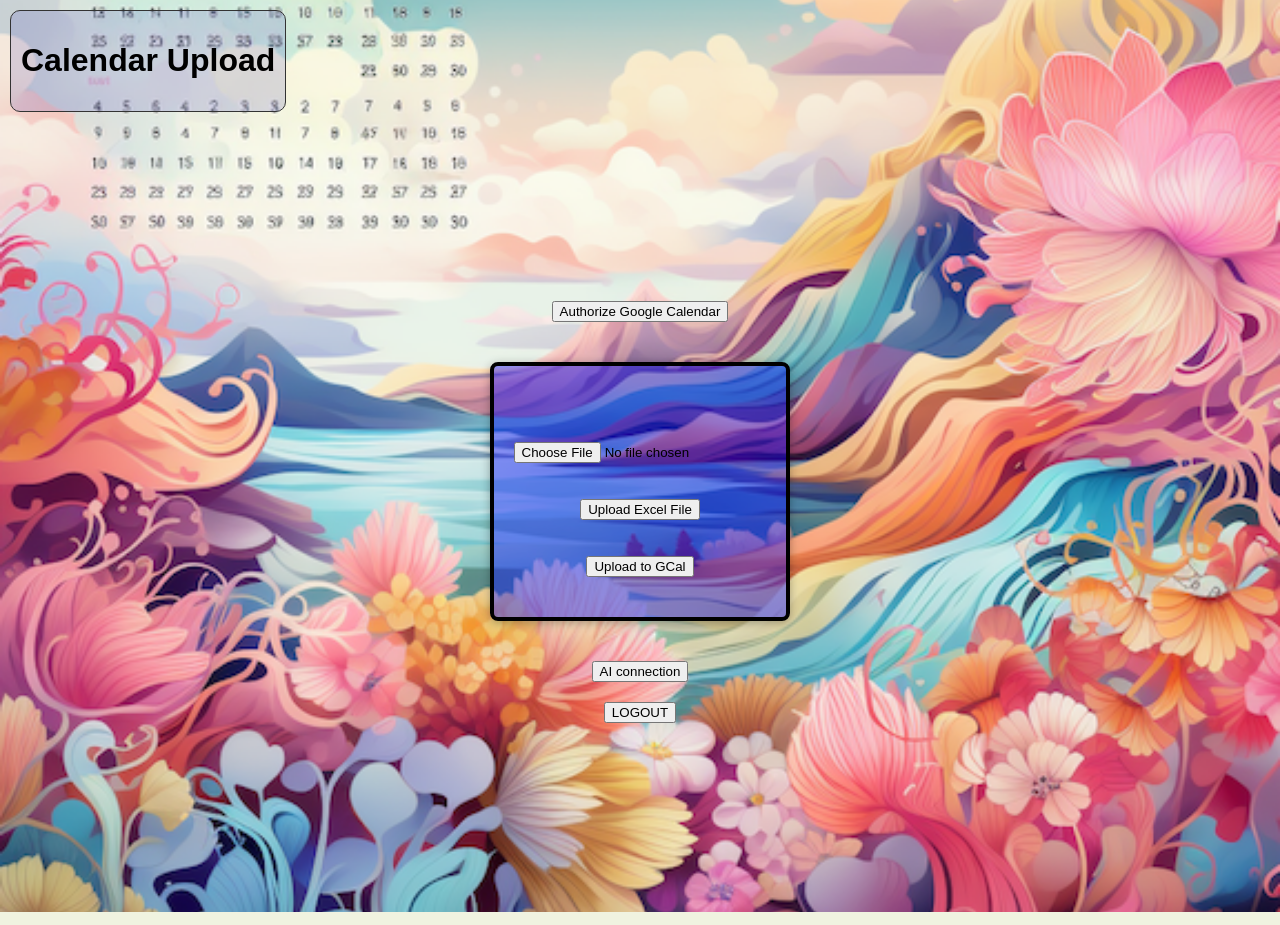
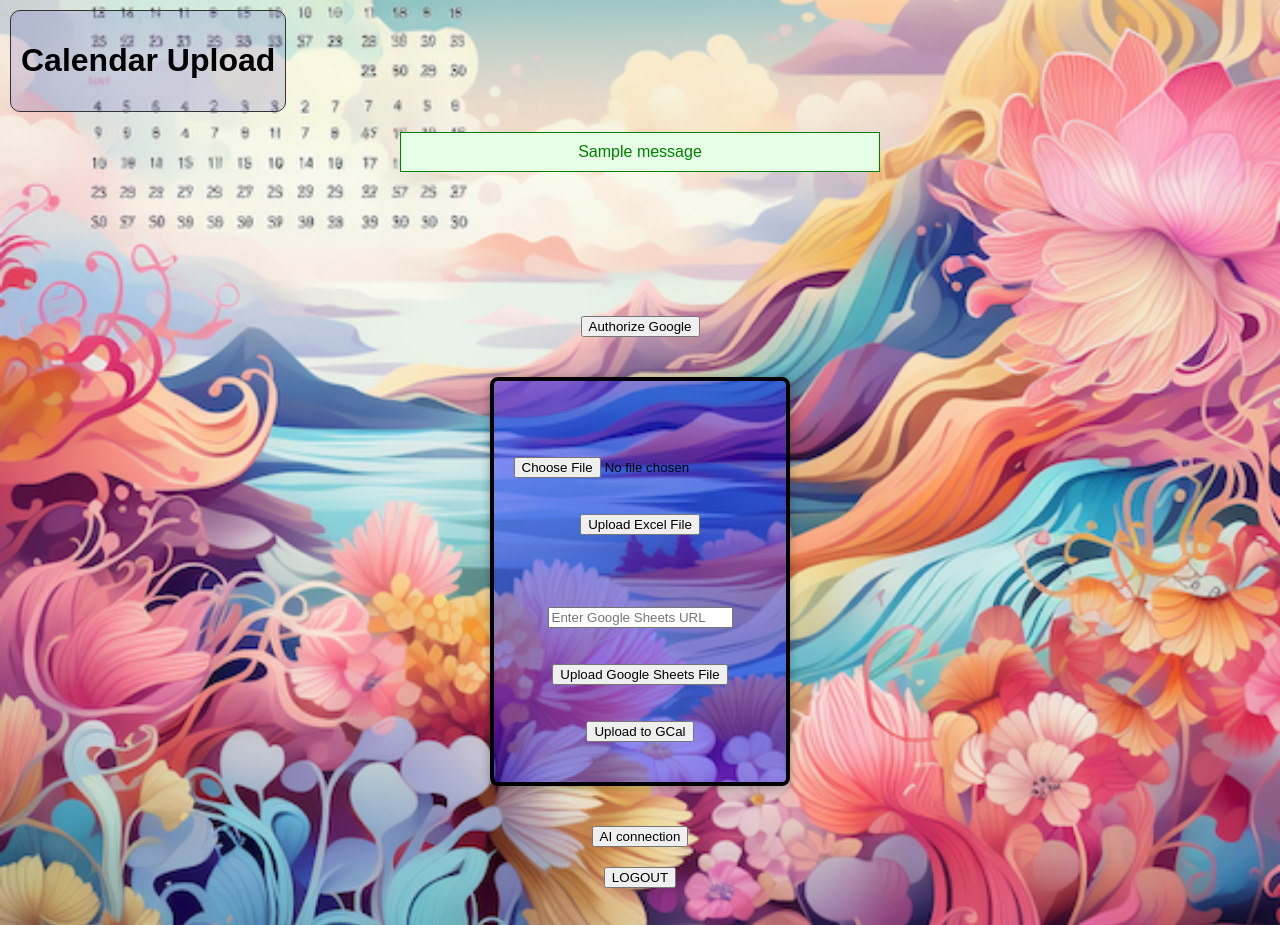
Before and after one commit to garymdmd/pyWeb2, a Flask app: page /upload in a window 1280 px wide. Shown: the top 925 px of the page. Run offline with Flask 3, Linux system fonts and the light colour scheme; the visitor is signed in with stand-in values (Sample User, id 1); one stand-in notice (Sample message) is shown; parts of the project's set-up code (start-up, migrations or seed data) failed here and were passed over.

Commit message:
stable google sheets

```diff
--- a/main.py
+++ b/main.py
@@ -8,6 +8,7 @@ from google_auth_oauthlib.flow import Flow
 from google.auth.transport.requests import Request
 from google.oauth2.credentials import Credentials
 from googleapiclient.discovery import build
+import gspread
 from flask import session, url_for, redirect
 import pandas as pd
 from flask_sqlalchemy import SQLAlchemy
@@ -17,13 +18,14 @@ from flask.cli import with_appcontext
 from flask_login import login_required, current_user
 import openai
 from openai import OpenAI
-
+import pandas as pd  # Make sure to import pandas
+import traceback
 
 
 # Configure the OAuth flow
 os.environ['OAUTHLIB_INSECURE_TRANSPORT'] = '1'  # ONLY for development!
 CLIENT_SECRETS_FILE = "client_secret_618054310074-jrq0ou08qphacovas42255j5nctad75s.apps.googleusercontent.com.json"
-SCOPES = ['https://www.googleapis.com/auth/calendar']
+SCOPES = ['https://www.googleapis.com/auth/calendar','https://www.googleapis.com/auth/spreadsheets']
 
 app = Flask(__name__)
 app.secret_key = os.environ.get('SECRET_KEY')
@@ -142,6 +144,64 @@ def index():
     return render_template('index.html')
 
 
+@app.route('/upload_gsheets', methods=['POST'])
+def upload_gsheets():
+    if request.method == 'POST':
+        gsheets_url = request.form.get('gsheets_url')  # Retrieve the user-provided URL
+
+        # Authenticate using the stored credentials
+        creds_info = session.get('credentials')
+        if not creds_info:
+            flash('No credentials available. Please authorize first.')
+            return redirect(url_for('authorize'))
+
+        credentials = Credentials(
+            token=creds_info['token'],
+            refresh_token=creds_info['refresh_token'],
+            token_uri=creds_info['token_uri'],
+            client_id=creds_info['client_id'],
+            client_secret=creds_info['client_secret'],
+            scopes=creds_info['scopes']
+        )
+
+        try:
+            # Process the Google Sheets file using gspread
+            gc = gspread.authorize(credentials)
+
+            # Open the Google Sheets document using the user-provided URL
+            sh = gc.open_by_url(gsheets_url)
+
+            # Extract data from the worksheet and create a DataFrame
+            worksheet = sh.sheet1  # or choose a specific sheet
+            data = worksheet.get_all_records()
+            df = pd.DataFrame(data)  # Create a DataFrame from the data
+
+            #now write to an excel file and save in uploads directory
+            file_path = 'uploads/Cal_intro.xlsx'
+            # Write the DataFrame to an Excel file
+            df.to_excel(file_path, index=False)
+            session['uploaded_file_path'] = file_path
+            #session['uploaded_dataframe'] = df
+            #df_json = df.to_json(orient='split')
+            #session['uploaded_dataframe'] = df_json
+
+            flash('Google Sheets file successfully processed')
+        except Exception as e:
+             # Instead of just flashing the error, print the full traceback to your console or log it
+            print(traceback.format_exc())  # This will print the full traceback
+            flash(f'Error processing Google Sheets file: {str(e)}')
+
+
+        # Stay on the same page or update the page with a message
+        return render_template('upload.html')
+
+    # If it's not a POST request, or if no file was selected,
+    # render the upload page template
+    return render_template('upload.html')
+
+
+
+
 @app.route('/upload', methods=['GET', 'POST'])
 def upload_calendar():
     if request.method == 'POST':
@@ -173,15 +233,16 @@ def upload_calendar():
             # Now you store the filepath in the session
             session['uploaded_file_path'] = filepath
 
-            # Add logic to process the file and interact with Google Calendar here
-            flash('File successfully uploaded and processed')
-
             # Redirect or process the file as needed
-            return redirect(url_for('upload_calendar'))
-
+            #return redirect(url_for('upload_calendar'))
+            flash('File Uploaded.', 'success')
     # If it's not a POST request, or if no file was selected,
     # render the upload page template
     return render_template('upload.html')
+
+# Define the Google Calendar API version and service name
+# GCALENDAR_API_VERSION = 'v3'
+# GCALENDAR_SERVICE_NAME = 'calendar'
 
 
 
@@ -190,7 +251,7 @@ def authorize():
     # Create a flow instance to manage the OAuth 2.0 Authorization Grant Flow steps
     flow = Flow.from_client_secrets_file(
         CLIENT_SECRETS_FILE,
-        scopes=['https://www.googleapis.com/auth/calendar'],
+        scopes=['https://www.googleapis.com/auth/calendar','https://www.googleapis.com/auth/spreadsheets'],
         redirect_uri=url_for('oauth2callback', _external=True))
 
     authorization_url, state = flow.authorization_url(
@@ -200,7 +261,7 @@ def authorize():
     # Store the state in the session so that the callback can verify the
     # auth server response.
     session['state'] = state
-
+    flash('User authorized.', 'success')
     return redirect(authorization_url)
 
 @app.route('/oauth2callback')
@@ -209,7 +270,7 @@ def oauth2callback():
 
     flow = Flow.from_client_secrets_file(
         CLIENT_SECRETS_FILE,
-        scopes=['https://www.googleapis.com/auth/calendar'],
+        scopes=['https://www.googleapis.com/auth/calendar','https://www.googleapis.com/auth/spreadsheets'],
         state=state,
         redirect_uri=url_for('oauth2callback', _external=True)
     )
@@ -217,15 +278,7 @@ def oauth2callback():
     # Use the authorization server's response to fetch the OAuth 2.0 tokens
     flow.fetch_token(authorization_response=request.url)
 
-    # # Check if the credentials are valid
-    # if flow.credentials and flow.credentials.expired and flow.credentials.refresh_token:
-    #     flow.credentials.refresh(Request())
-    # else:
-    #     # Credentials could not be refreshed, possibly handle this better in production
-    #     return 'Failed to refresh credentials', 401
-
     # Store the credentials in the session.
-    # In production, you should securely store the credentials in a database.
     session['credentials'] = {
         'token': flow.credentials.token,
         'refresh_token': flow.credentials.refresh_token,
@@ -234,7 +287,7 @@ def oauth2callback():
         'client_secret': flow.credentials.client_secret,
         'scopes': flow.credentials.scopes
     }
-    flash('User authorized.', 'success')
+    #flash('User authorized.', 'success')
     return redirect(url_for('upload_calendar'))
 
 
@@ -245,6 +298,12 @@ def upload_gcal():
 
     # Read the Excel file
     df = pd.read_excel(filepath, parse_dates=['date'])
+    # df=session.get('uploaded_dataframe')
+    # df_json = session.get('uploaded_dataframe')
+    # if df_json:
+    #     df = pd.read_json(df_json, orient='split')
+    # print(df)
+
 
     # Create a list to hold events
     events = []
@@ -358,32 +417,9 @@ def ask():
 
     # Call the OpenAI API
     client = OpenAI()
-    # Assume 'prompt' contains the user's input
-    # And that you maintain a list of messages as the conversation history
-    #message=[{"role": "assistant", "content": gpt_assistant_prompt}, {"role": "user", "content": gpt_user_prompt}]
-    # conversation_history = [{"role": "system", "content": "You are a helpful assistant."}, {"role": "user", "content": prompt}]
-
-    # response = client.chat.completions.create(
-    #     model="gpt-4-1106-preview",
-    #     messages=conversation_history,
-    #     temperature=0.2,
-    #     max_tokens=150
-    # )
-
-    # Since we're not streaming, we can just take the last response
-    # The last message in the list is the assistant's response
-    #assistant_message = response['choices'][0]['message']['content'].strip()
-    # assistant_message = response.choices[0].message['content'].strip()
-    # print(assistant_message)
-
-    # # Return the answer as a JSON object
-    # return jsonify({"response": assistant_message})
-
     #test prompt
     gpt_assistant_prompt = assistant_instructions
     gpt_user_prompt = user_input
-    #gpt_prompt = gpt_assistant_prompt, gpt_user_prompt
-    #print(gpt_prompt)
 
 
     message=[{"role": "assistant", "content": gpt_assistant_prompt}, {"role": "user", "content": gpt_user_prompt}]
@@ -400,20 +436,15 @@ def ask():
         frequency_penalty=frequency_penalty
     )
 
-    answer = response.choices[0].message
-    #print(response.choices[0].message)
-    print(answer)
-    return jsonify({"response": answer})
-   # return answer
-
-
-    # response = openai.completions.create(model="text-davinci-003",
-    # prompt=prompt,
-    # max_tokens=150)
-    # # Extract the text from the API response and strip any leading/trailing whitespace
-    # answer = response.choices[0].text.strip()
-    # # Return the answer as a JSON object
-    # return jsonify({"response": answer})
+    # Extract the content from the ChatCompletionMessage
+    # Check if the response contains a message and extract its content
+    if response.choices and response.choices[0].message:
+        assistant_message_content = response.choices[0].message.content  # Access attribute directly
+    else:
+        assistant_message_content = "I'm sorry, I couldn't generate a response."
+    print(assistant_message_content)
+    # Return the answer as a JSON object
+    return jsonify({"response": assistant_message_content})
 
 
 
--- a/static/css/form.css
+++ b/static/css/form.css
@@ -68,3 +68,29 @@ html, body {
 
 
 }
+.flash-messages {
+    margin: 10px auto; /* Center the flash messages container */
+    padding: 10px;
+    width: 50%; /* Set to desired width or max-width */
+    max-width: 500px; /* Example max-width */
+    box-sizing: border-box; /* Ensure padding is included in the width */
+}
+
+.flash-message {
+    border: 1px solid #ddd;
+    padding: 10px;
+    margin-bottom: 10px;
+    text-align: center; /* Center the text inside the flash message */
+}
+
+.flash-message.success {
+    border-color: green;
+    background-color: #e6ffe6; /* Light green background */
+    color: green; /* Green text color */
+}
+
+.flash-message.error {
+    border-color: red;
+    background-color: #ffe6e6; /* Light red background */
+    color: red; /* Red text color */
+}
--- a/templates/upload.html
+++ b/templates/upload.html
@@ -4,6 +4,7 @@
     <meta charset="UTF-8">
     <title>Upload Calendar</title>
     <link rel="stylesheet" href="{{ url_for('static', filename='css/form.css') }}">
+
 </head>
 
 
@@ -11,10 +12,20 @@
     <div class="header-box">
     <h1>Calendar Upload</h1>
     </div>
+    <!-- Flash message block -->
+    {% with messages = get_flashed_messages(with_categories=true) %}
+        {% if messages %}
+            <div class="flash-messages">
+                {% for category, message in messages %}
+                    <div class="flash-message {{ category }}">{{ message }}</div>
+                {% endfor %}
+            </div>
+        {% endif %}
+    {% endwith %}
 
         <!-- Debug: Display the URL generated by url_for -->
     <div class="centered-container">
-       <button id="auth_button" onclick="window.location.href='{{ url_for('authorize') }}'">Authorize Google Calendar</button>
+       <button id="auth_button" onclick="window.location.href='{{ url_for('authorize') }}'">Authorize Google</button>
         <div class="centered-form">
             <div class="form-box small-form button-group-form">
                 <form action="{{ url_for('upload_calendar') }}" method="post" enctype="multipart/form-data">
@@ -24,10 +35,17 @@
                     <input type="submit" value="Upload Excel File">
                     <br><br>
                 </form>
-                <!-- Add this button to your upload.html after the file upload form -->
+                <!-- Add this button to your upload.html to get a googlesheets document -->
+                <form action="{{ url_for('upload_gsheets') }}" method="post" enctype="multipart/form-data">
+                    <br><br>
+                <input type="text" name="gsheets_url" placeholder="Enter Google Sheets URL">
+                <br><br>
+                <input type="submit" value="Upload Google Sheets File">
+                <br><br>
+                </form>
                 <form action="{{ url_for('upload_gcal') }}" method="post">
-                <input type="submit" value="Upload to GCal" id="upload_gcal" />
-                </form>
+                    <input type="submit" value="Upload to GCal" id="upload_gcal" />
+                    </form>
             </div>
         </div>
         <a href="{{ url_for('chat_page')}}"><button>AI connection</button></a>
```
Also changed, not shown: static/css/main.css (line endings or trailing spaces), 1 other file.
